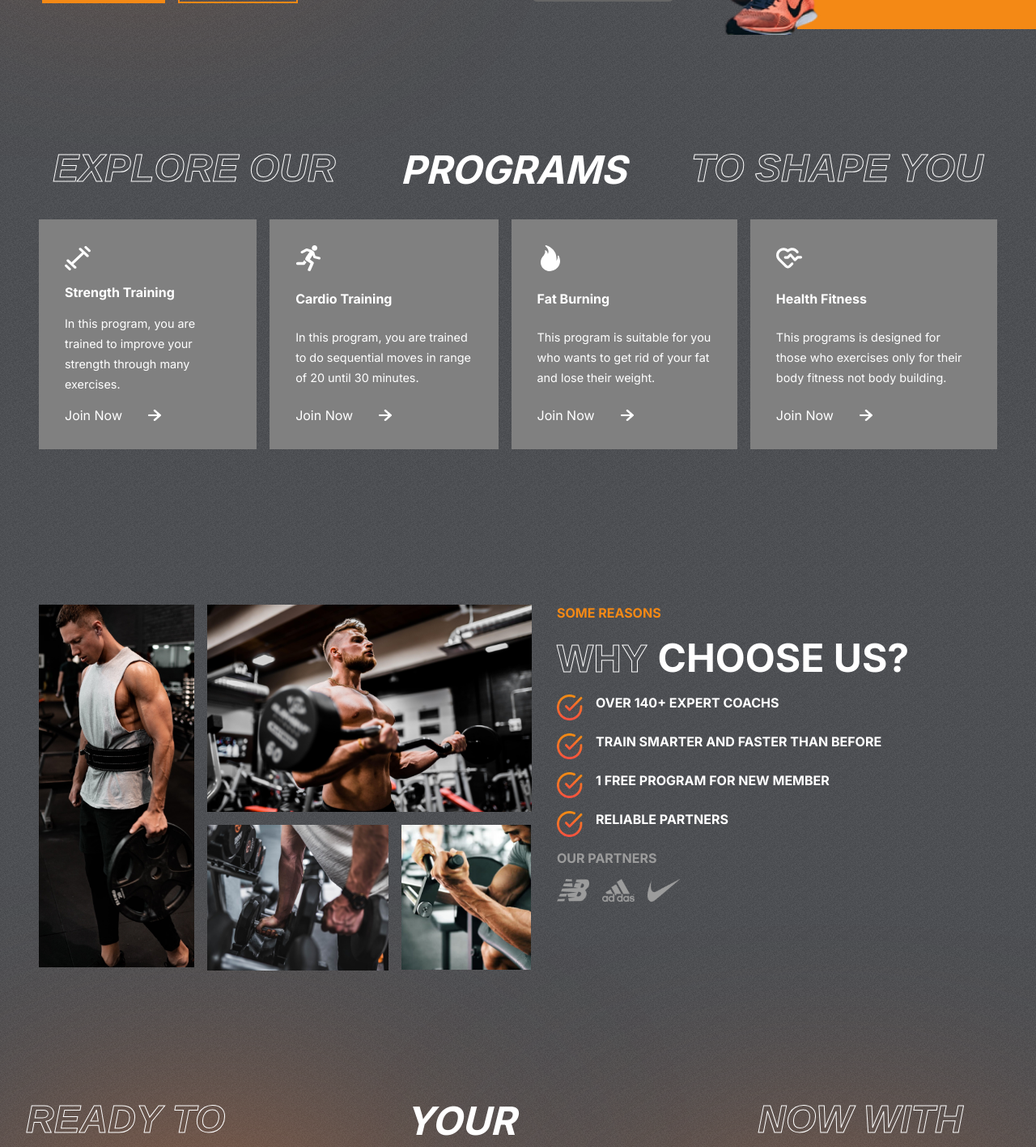
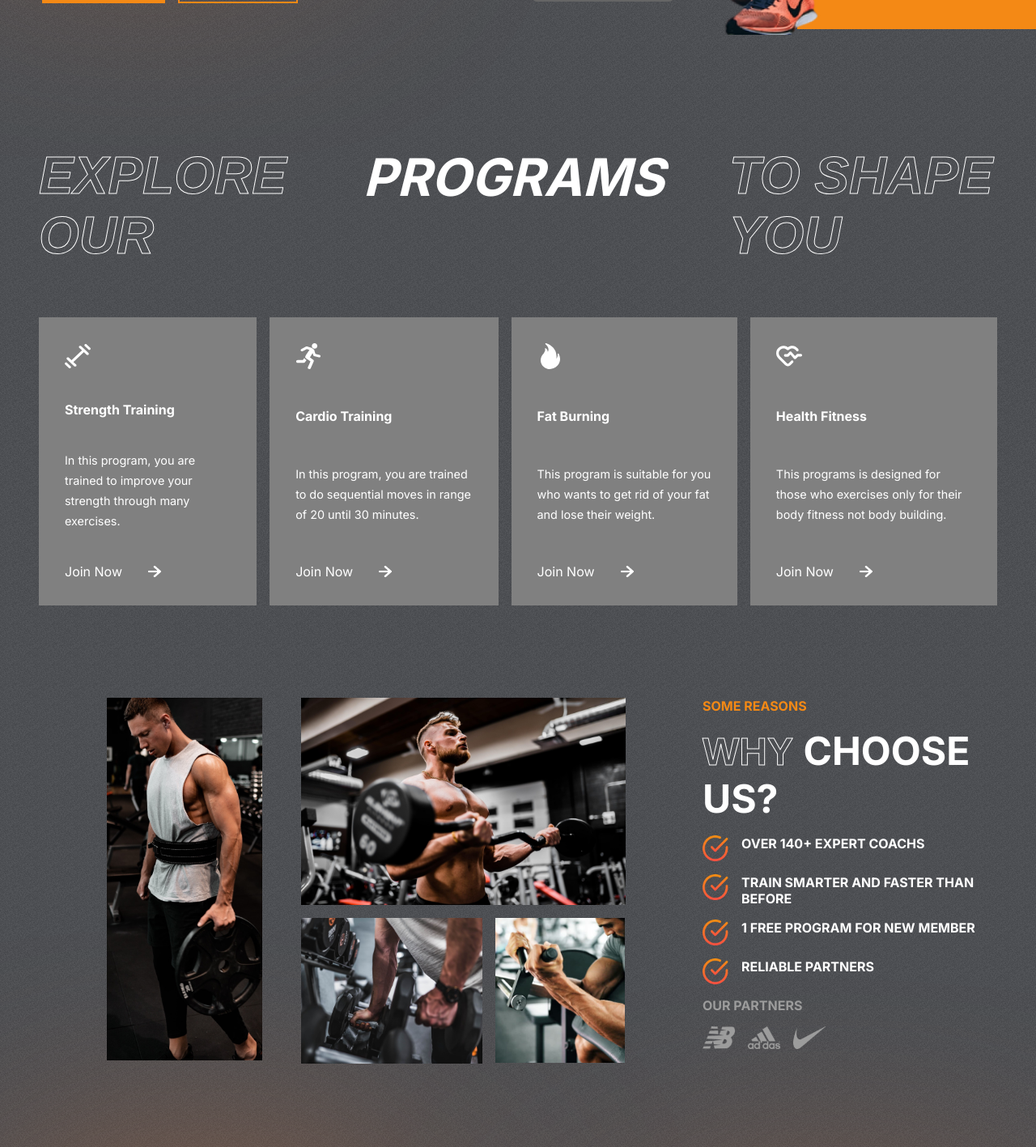
Before and after one commit to danielkhalils/Gym-Project, a React (Create React App) app: page / in a window 1280 px wide. Shown: the part 640-2057 px from the top of the page at 81% size. Built offline with nearby package versions, Linux system fonts and the light colour scheme.

Commit message:
Organizando imagens do projeto

```diff
--- a/package.json
+++ b/package.json
@@ -13,7 +13,7 @@
     "react": "^18.2.0",
     "react-dom": "^18.2.0",
     "react-onclickoutside": "^6.12.2",
-    "react-scripts": "5.0.1",
+    "react-scripts": "^5.0.1",
     "react-scroll": "^1.8.7",
     "web-vitals": "^2.1.4"
   },
--- a/src/components/Footer/Footer.css
+++ b/src/components/Footer/Footer.css
@@ -3,17 +3,16 @@
 }
 
 .Footer-container>hr{
-    bord: 1px solid var(--lightgray);
+    border: 1px solid var(--lightgray);
 }
 
 .footer{
-    padding: 1rem 2rem;
     display: flex;
     flex-direction: column;
     gap: 4rem;
     align-items: center;
     justify-content: center;
-    height: 20rem;
+    height: 15rem;
 }
 
 .social-links{
--- a/src/components/Join/Join.css
+++ b/src/components/Join/Join.css
@@ -2,6 +2,7 @@
     display: flex;
     padding: 0 2rem;
     gap: 10rem;
+    margin-top: 60px;
 }
 
 .left-j{
@@ -17,7 +18,7 @@
     width: 10.5rem;
     border: 2px solid var(--orange);
     border-radius: 20%;
-    margin: -10px 0;
+    margin: -20px 0;
 }
 
 .left-j>div{
@@ -29,6 +30,7 @@
     display: flex;
     justify-content: center;
     align-items: flex-end;
+    margin-top: 20px;
 }
 
 .email-container{
--- a/src/components/Plans/Plans.css
+++ b/src/components/Plans/Plans.css
@@ -99,6 +99,7 @@
         flex-direction: column;
         gap: 4rem;
         position: relative;
+        margin: auto;
     }
 
     .plans-blur-1{
@@ -120,6 +121,7 @@
         align-items: center;
         justify-content: center;
         gap: 3rem;
+        flex-direction: column;
     }
 
     .plan{
--- a/src/components/Programs/Programs.css
+++ b/src/components/Programs/Programs.css
@@ -1,7 +1,7 @@
 .Programs{
     display: flex;
     flex-direction: column;
-    gap: 2rem;
+    gap: 4rem;
     padding: 3rem;
 }
 
@@ -9,7 +9,7 @@
     display: flex;
     gap: 5rem;
     font-weight: bold;
-    font-size: 3rem;
+    font-size: 4rem;
     justify-content: center;
     color: white;
     text-transform: uppercase;
@@ -26,9 +26,10 @@
     flex-direction: column;
     background-color: gray;
     padding: 2rem;
-    gap: 1rem;
+    gap: 2.5rem;
     color: white;
     justify-content: space-between;
+    margin-bottom: -30px;
 }
 
 .category>:nth-child(1){
@@ -75,6 +76,11 @@
     flex-direction: column;
    }
 
+   .category{
+    margin-bottom: 5px;
+    margin: auto;
+}
+
     .category:hover{
         background: var(--planCard);
         cursor: pointer;
--- a/src/components/Reasons/Reasons.css
+++ b/src/components/Reasons/Reasons.css
@@ -1,128 +1,126 @@
-.Reasons{
-    padding: 3rem;
+.Reasons {
+    padding: 0 2rem;
     display: flex;
     gap: 2rem;
   }
 
-.left-r{
+  .box {
+    align-items: center;
+    justify-content: center;
+    margin: auto;
+    position:static;
+    top: 0; left: 0; bottom: 0; right: 0;
+    margin-left: 100px;
+  }
+
+  .left-r {
     flex: 1 1;
     display: grid;
     grid-template-columns: repeat(3, 1fr);
     gap: 1rem;
     grid-auto-rows: 1fr;
   }
-
-.left-r>img{
+  .left-r > img {
     object-fit: cover;
   }
-
-.left-r>:nth-child(1){
+  .left-r > :nth-child(1) {
     width: 12rem;
     grid-row: 1/3;
     height: 28rem;
   }
-
-.left-r>:nth-child(2){
+  .left-r > :nth-child(2) {
+    grid-column: 2/4;
     width: auto;
     height: 16rem;
-    grid-column: 2/4;
   }
-
-.left-r>:nth-child(3){
+  .left-r > :nth-child(3) {
+    grid-row: 2;
+    grid-column: 2/3;
     width: 14rem;
-    grid-column: 2/3;
   }
-
-.left-r>:nth-child(4){
-    width: 10rem;
+  .left-r > :nth-child(4) {
     grid-row: 2;
     grid-column: 3/4;
+    width: 10rem;
     height: 11.2rem;
   }
 
-.right-r{
-    flex: 1 1;
+  /* right side */
+  .right-r {
+    flex: 1;
     text-transform: uppercase;
     gap: 1rem;
     display: flex;
     flex-direction: column;
   }
-
-.right-r>span{
+  .right-r > span {
     font-weight: bold;
     color: var(--orange);
   }
-
-.right-r>div{
-    color:white;
+  .right-r > div {
+    color: white;
     font-size: 3rem;
     font-weight: bold;
   }
-
-.details-r{
+  .details-r {
     display: flex;
     flex-direction: column;
     gap: 1rem;
   }
-
-.details-r>div{
+  .details-r > div {
     display: flex;
     font-size: 1rem;
     gap: 1rem;
   }
-
-.details-r>div>img{
+  .details-r > div > img {
     width: 2rem;
     height: 2rem;
   }
 
-.partners{
+  .partners {
     display: flex;
     gap: 1rem;
   }
-
-.partners>img{
-    width:2.5rem;
+  .partners > img {
+    width: 2.5rem;
   }
 
-@media screen and (max-width: 768px)
-{
-    .Reasons{
+  @media screen and (max-width: 768px) {
+    .Reasons {
       flex-direction: column;
     }
-
-    .left-r{
+    .left-r {
       grid-auto-rows: auto;
       overflow: hidden;
+      margin-left: -25px;
     }
-
-    .left-r>:nth-child(1){
+    .left-r > :nth-child(1) {
       width: 7rem;
       height: 17rem;
     }
-
-    .left-r>:nth-child(2){
+    .left-r > :nth-child(2) {
       width: 15rem;
+      margin-left: -8px;
       height: 10rem;
     }
-
-    .left-r>:nth-child(3){
+    .left-r > :nth-child(3) {
       width: 7rem;
+      margin-left: -8px;
+      margin-top: -8px;
+      height: 103px;
+    }
+    .left-r > :nth-child(4) {
+      width: 7.5rem;
+      height: 6rem;
+      margin-top: -8px;
+      margin-left: -12px;
+      height: 103px;
     }
 
-    .left-r>:nth-child(4){
-        width: 7rem;
-        height: 6rem;
-    }
-
-    @media screen and (max-width: 768px){
-        .plans{
-            flex-direction: column;
-        }
-
-        .plans>:nth-child(2){
-            transform: none;
-        }
-
+    .box {
+        align-items: center;
+        justify-content: center;
+        margin: auto;
+        position:static;
     }
   }
--- a/src/components/Reasons/Reasons.jsx
+++ b/src/components/Reasons/Reasons.jsx
@@ -12,13 +12,14 @@ import tick from '../../assets/tick.png'
 const Reasons = () => {
   return (
     <div className="Reasons" id="reasons">
-        <div className="left-r">
-            <img src={image1} alt="" />
-            <img src={image2} alt="" />
-            <img src={image3} alt="" />
-            <img src={image4} alt="" />
+        <div className='box'>
+            <div className="left-r">
+                <img src={image1} alt="" />
+                <img src={image2} alt="" />
+                <img src={image3} alt="" />
+                <img src={image4} alt="" />
+            </div>
         </div>
-
         <div className="right-r">
             <span>Some reasons</span>
             <div>
--- a/src/components/Testimonials/Testimonials.css
+++ b/src/components/Testimonials/Testimonials.css
@@ -2,6 +2,7 @@
     display: flex;
     gap: 1rem;
     padding: 0 2rem;
+    margin-top: 80px;
 }
 
 .left-t{
```
Also changed, not shown: 2 other files (tests, documents, lock files or other folders). Lines whose indentation alone changed are shown as unchanged.
